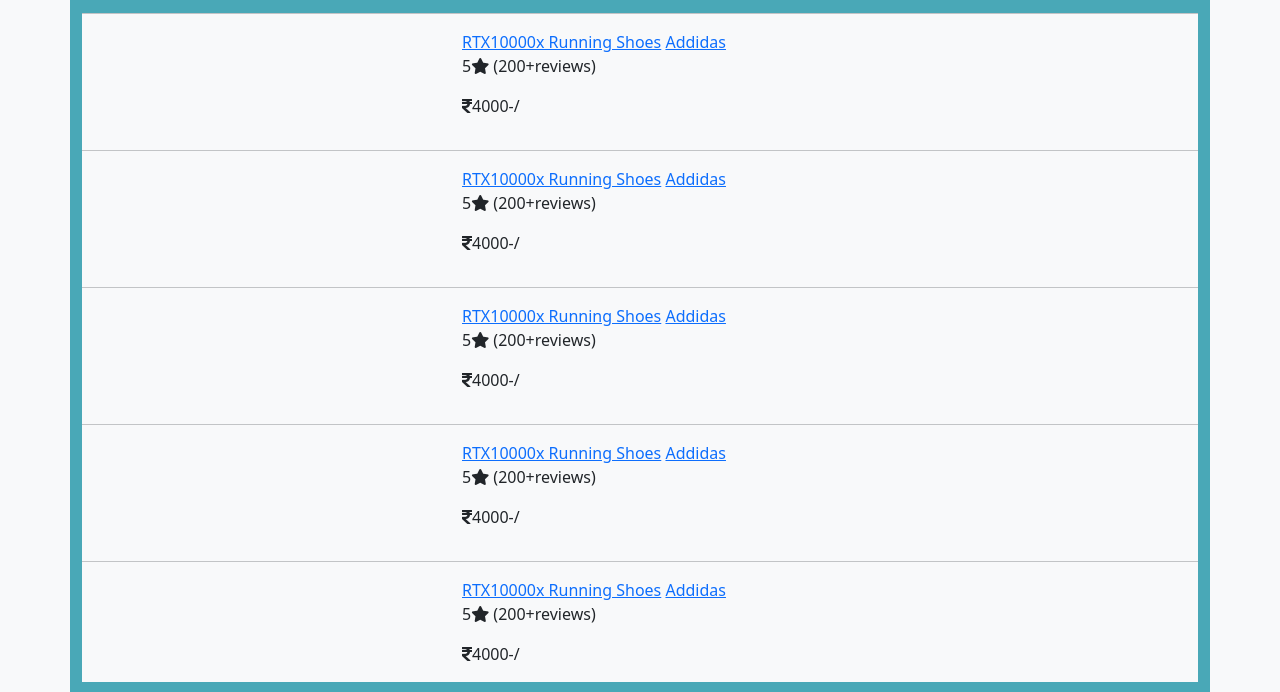
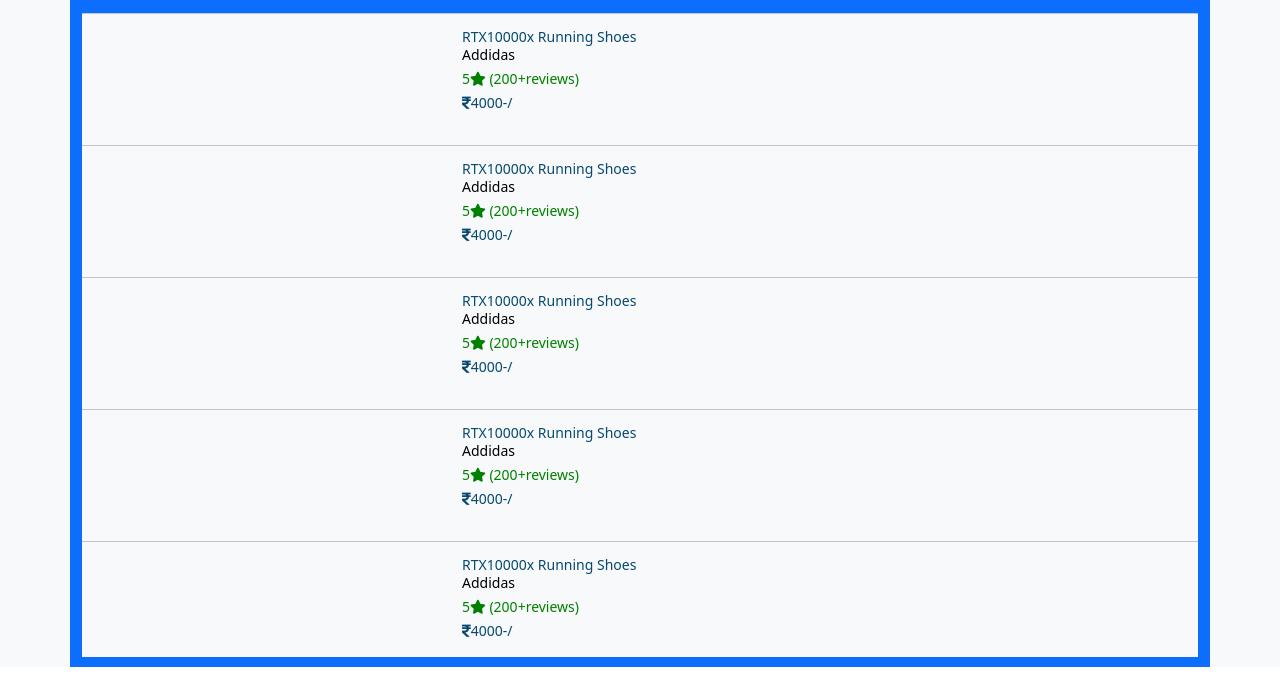
Before and after one commit to Shubhankar9069/webtech.github.io, a plain HTML site: page product.html in a window 1280 px wide. Shown: the part 185-877 px from the top of the page. After the commit the page ends 852 px from the top, so only its background shows below. Drawn offline with nearby package versions, Linux system fonts and the light colour scheme.

Commit message:
Update style.css

```diff
--- a/assets/css/style.css
+++ b/assets/css/style.css
@@ -23,11 +23,13 @@
  a{
     text-decoration: none;
      }
-
+     /* .card:last-of-type{
+         margin-bottom:20px
+     } */
      .card{
          border: 2px solid black !important;
+         /* background-color: #074970 !important; */
          box-shadow: 0 0 10px rgba(255, 255, 255, 0.616);
-         background:white !impotant;
      }
  .profileSmallDescription a{
 text-decoration: none;
@@ -186,7 +188,7 @@
 }
 .container{
 padding:0 0 10px 0;
-background-color:#49a8b7 !important;
+background-color:#0d6efd;
 min-height: 100vh;
 }
 
@@ -258,3 +260,73 @@
 .ownerContact a i{
 margin-right: 5px;
 }
+
+
+
+.dealsIn .card{
+    padding:5px;
+}
+.dealsIn img{
+    height:40px;
+    width:40px;
+    border-radius: 50%;
+}
+.dealsIn .col-3{
+    white-space:nowrap;
+    overflow-x:hidden;
+    text-overflow: ellipsis;
+}
+.dealsIn .col-3 a{
+    text-decoration:none;
+    color: black;
+    font-weight: 500;
+    font-size:13px;
+}
+/* hr{
+    color: black !important;
+    height: 1px !important;
+    opacity: 1 !important;
+} */
+.prodDesc{
+    display: flex;
+    flex-direction: column;
+    align-items: flex-start;
+    justify-content:flex-start
+}
+.prodDesc a:nth-of-type(1){
+    color: #074970;
+    font-size: 14px;
+    text-overflow: ellipsis;
+    white-space: nowrap;
+    text-decoration: none;
+    font-weight: 500;
+    margin-bottom: 0px;
+    line-height:1;
+}
+.prodDesc a:nth-of-type(2){
+    color: black;
+    font-size: 14px;
+    text-overflow: ellipsis;
+    white-space: nowrap;
+    text-decoration: none;
+    font-weight: 500;
+
+}
+.prodDesc p:nth-of-type(1){
+    color: green;
+    font-size: 14px;
+    text-overflow: ellipsis;
+    white-space: nowrap;
+    text-decoration: none;
+    font-weight: 500;
+   margin: 3px 0;
+}
+.prodDesc p:nth-of-type(2){
+    color: #074970;
+    font-size: 14px;
+    text-overflow: ellipsis;
+    white-space: nowrap;
+    text-decoration: none;
+    font-weight: 500;
+   /* margin: 5px 0; */
+}
```
